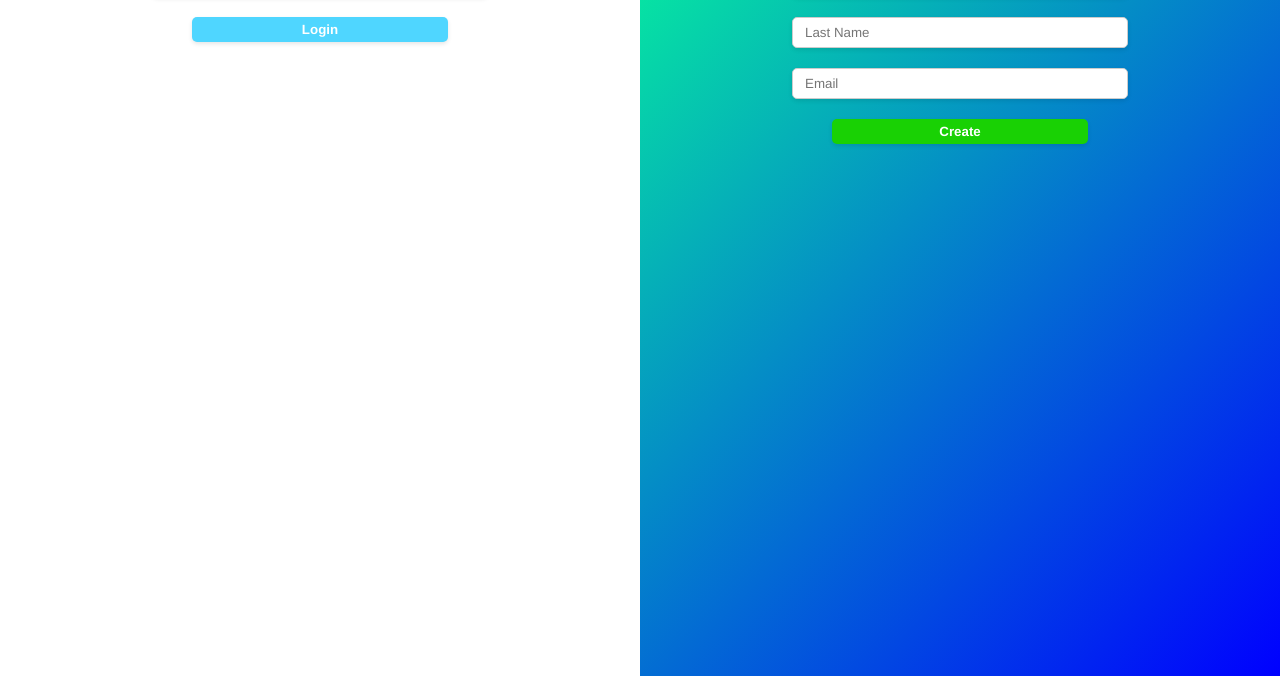
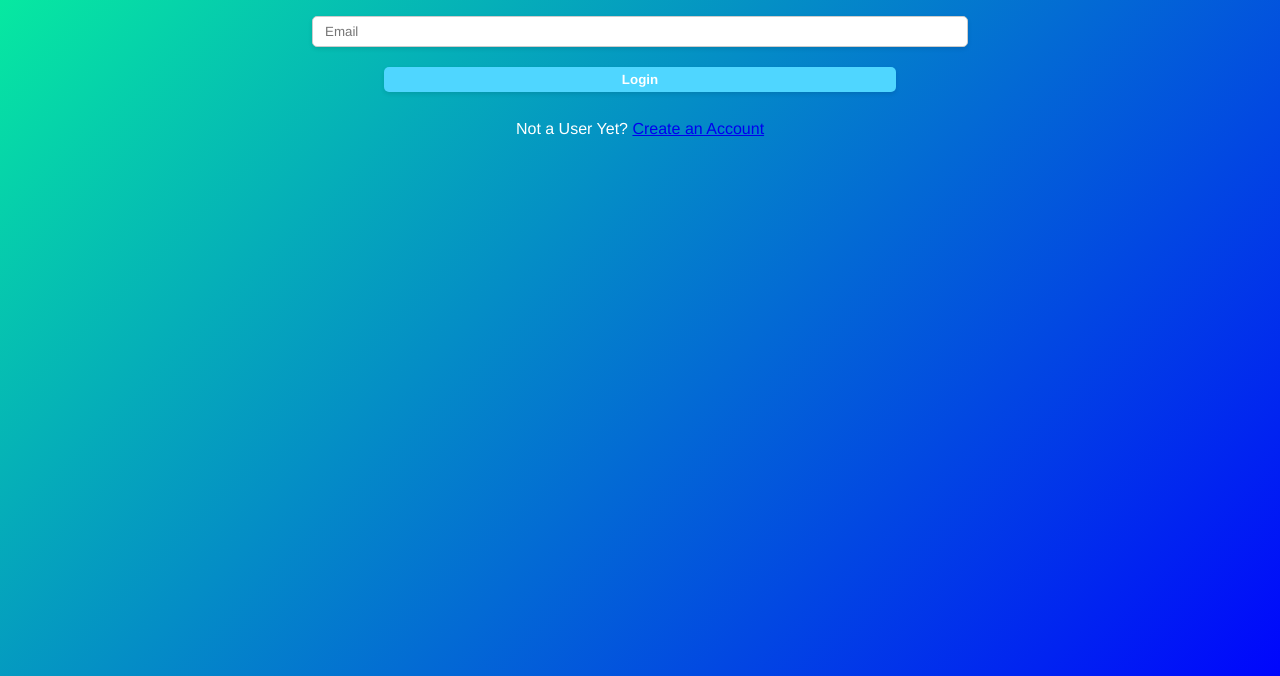
Before and after one commit to josechavezl/337Project, a website: page client/htmlFiles/login.html in a window 1280 px wide. Shown: the part 124-800 px from the top of the page. Drawn offline with Linux system fonts and the light colour scheme.

Commit message:
Seperated Login and Signup

```diff
--- a/client/css/login.css
+++ b/client/css/login.css
@@ -11,7 +11,7 @@ body{
 }
 .col {
     display: block;
-    width: 50%;
+    width: 100%;
     height: 100%;
     text-align: center;
 }
@@ -23,9 +23,9 @@ body{
 }
 
 #create {
+    padding-top: 50px;
     position: fixed;
     display: block;
-    left: 50%;
     background: linear-gradient(135deg, #07f79b, blue);
 }
 
@@ -92,3 +92,11 @@ added hover effect
 #createButton:hover{
     background-color: #129c03;
 }
+
+#CreateAcc{
+    color: rgb(350,350,350);
+}
+
+a:visited{
+    color: #a1e9ff;
+}
--- a/client/htmlFiles/login.html
+++ b/client/htmlFiles/login.html
@@ -7,7 +7,7 @@
         <title>ViewCorp</title>
     </head>
     <body>
-        <div class="col" id="login">
+        <div class="col" id="create">
             <h1>Login to Your Account</h1><hr>
             <form action="/login" method="post">
                 <label for="emailLogin"></label>
@@ -17,28 +17,14 @@
                 placeholder="Email" required><br>
 
                 <input id="loginButton" type="submit" value="Login">
+                <div id="CreateAcc">
+                    <br>
+                    Not a User Yet? <a href="signup.html">Create an Account </a>
+                </div>
+
             </form>
         </div>
-        <div class="col" id="create">
-            <h1>Create a New Account</h1><hr>
-            <form action="/login" method="post">
-                <label for="firstName"></label>
-                <input type="text" id="firstName" name="firstName"
-                pattern="^[A-Za-zÀ-ÖØ-öø-ÿ' -]{1,}$" placeholder="First Name" required><br>
 
-                <label for="lastName"></label>
-                <input type="text" id="lastName" name="lastName"
-                pattern="^[A-Za-zÀ-ÖØ-öø-ÿ' -]{1,}$" placeholder="Last Name" required><br>
-
-                <label for="emailCreate"></label>
-                <!-- Pattern ensures a valid email address with no error-->
-                <input type="email" id="emailCreate" name="emailCreate"
-                pattern="^[a-zA-Z0-9._%+-]+@[a-zA-Z0-9.-]+\.[a-zA-Z]{2,}$"
-                placeholder="Email" required><br>
-
-                <input id="createButton" type="submit" value="Create">
-            </form>
-        </div>
         <script src="../javascript/script.js"></script>
     </body>
 </html>
```
